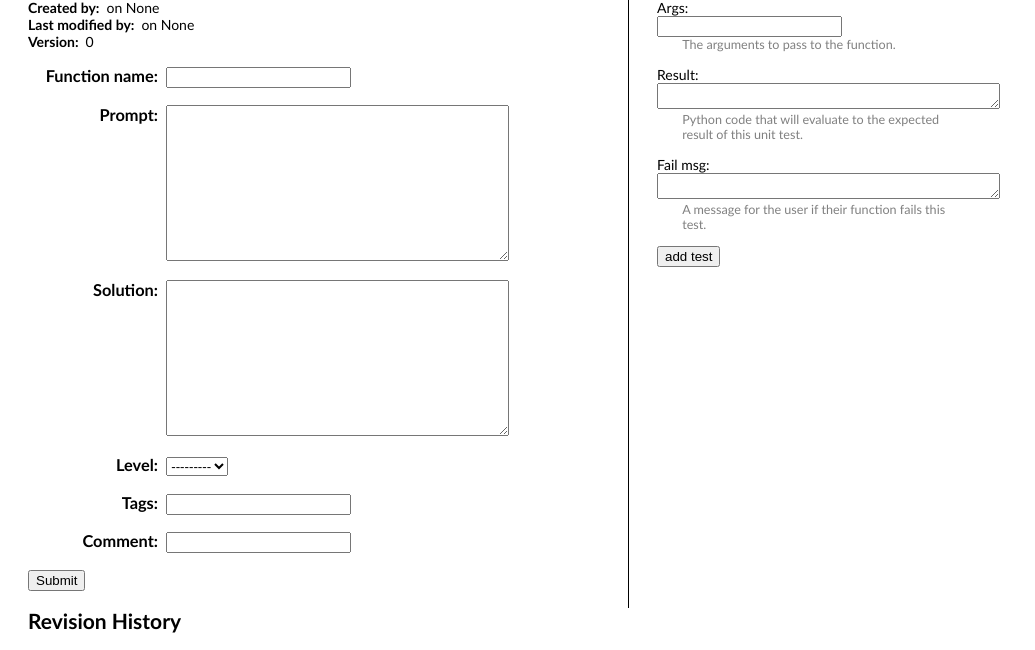
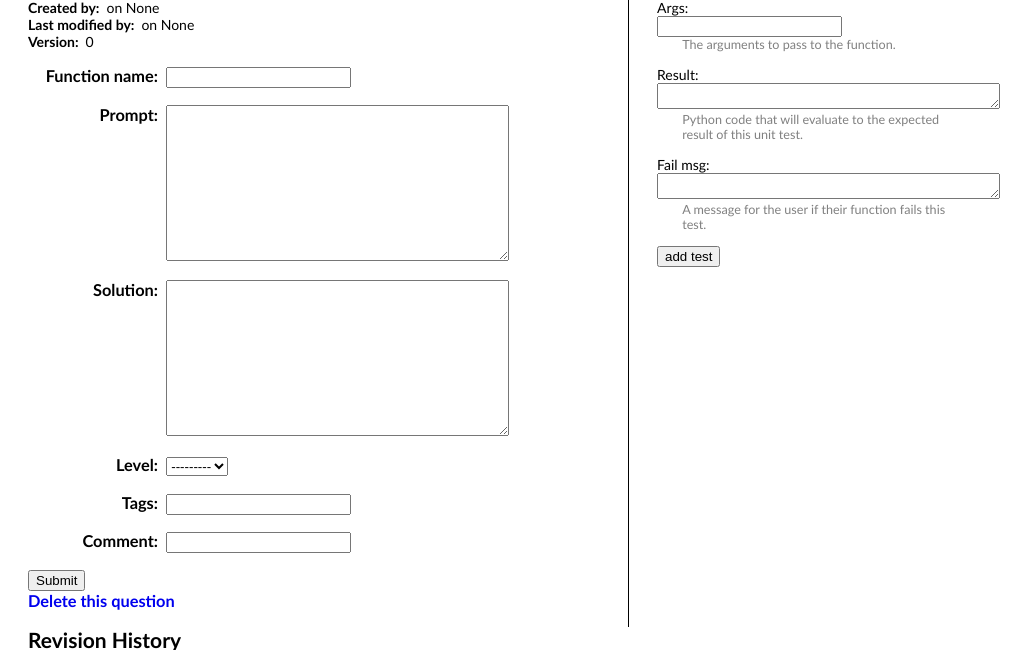
Before and after one commit to mcuringa/py-tutor, a Django app: page /tutor/new in a window 1280 px wide. Shown: the part 89-739 px from the top of the page, without its empty margins (0-1035 px from the left). Run offline with Django 3.2, Linux system fonts and the light colour scheme; the visitor is signed in with stand-in values (Sample User, id 1).

Commit message:
questions can now be deleted

```diff
--- a/pytutor/pytutor/templates/tutor/list.html
+++ b/pytutor/pytutor/templates/tutor/list.html
@@ -6,9 +6,9 @@
 
 <section id="home">
     <h1>The Question List</h1>
-    <ul>
+    <ol>
     {% for question in questions %}
-        <li>{{question.id}} {{question.function_name}} <a href="/tutor/{{question.id}}/edit/" title="edit this question">[edit]</a> <a href="/tutor/{{question.id}}/respond/" title="respond to this question">[respond]</a></li>
+        <li>{{question.function_name}} <a href="/tutor/{{question.id}}/edit/" title="edit this question">[edit]</a> <a href="/tutor/{{question.id}}/delete/" title="delete to this question">[delete]</a></li>
     {% endfor %}
     </ul>
 </section>
--- a/pytutor/pytutor/templates/tutor/question_form.html
+++ b/pytutor/pytutor/templates/tutor/question_form.html
@@ -21,6 +21,7 @@
         {{ question.as_p }}
         <input type="submit" value="Submit">
     </form>
+    <a href="/tutor/{{question.instance.id}}/delete">Delete this question</a>
 </section>
 
 <section id="unit-tests">
--- a/pytutor/pytutor/urls.py
+++ b/pytutor/pytutor/urls.py
@@ -18,6 +18,7 @@ urlpatterns = patterns('',
     url(r'^tutor/list', 'tutor.views.list'),
     url(r'^tutor/new', 'tutor.views.question_form'),
     url(r'^tutor/(?P<pk>[0-9]?)/edit[/]$', 'tutor.views.question_form'),
+    url(r'^tutor/(?P<pk>[0-9]?)/delete[/]$', 'tutor.views.delete_question'),
     url(r'^tutor/save', 'tutor.views.save_question'),
     url(r'^tutor/test/save', 'tutor.views.add_test'),
     # url(r'^tutor/test/(?P<pk>[0-9]?)/del', 'tutor.views.del_test'),
--- a/pytutor/tutor/views.py
+++ b/pytutor/tutor/views.py
@@ -31,7 +31,7 @@ def respond(request):
 
     pk = int(request.POST["qpk"])
     #responses are linked to ArchiveQuestions, but we're given a Question key
-    question = ArchiveQuestion.objects.all().filter(parent=pk).latest("created")
+    question = ArchiveQuestion.objects.all().filter(parent_id=pk).latest("created")
 
     #if the user has already attempted the question, use existing response object
     try:
@@ -123,6 +123,16 @@ def save_question(request):
 
     return HttpResponseRedirect("/tutor/list")
 
+@login_required
+def delete_question(request, pk):
+    """Deletes the selected question and all related ArchiveQuestions."""
+
+    question = Question.objects.get(pk=pk)
+    archives = ArchiveQuestion.objects.all().filter(parent_id=pk)
+    for q in archives:
+        q.delete()
+    question.delete()
+    return HttpResponseRedirect("/tutor/list")
 
 def archive(question):
     aq = ArchiveQuestion()
@@ -146,11 +156,3 @@ def add_test(request):
     # data = json[1:-1]
 
     return HttpResponse(test.to_code(), mimetype='text/plain')
-
-def most_recent_version(question):
-    all = ArchiveQuestion.objects.all().filter(parent_id=question.pk)
-    most_recent = all[0]
-    for q in all:
-        if most_recent.modified < q.modified:
-            most_recent = q
-    return most_recent
```
